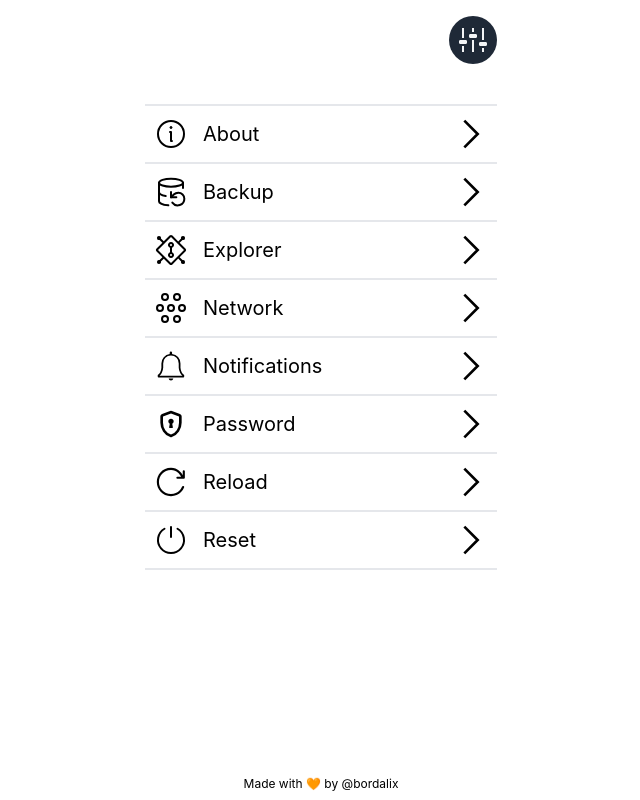
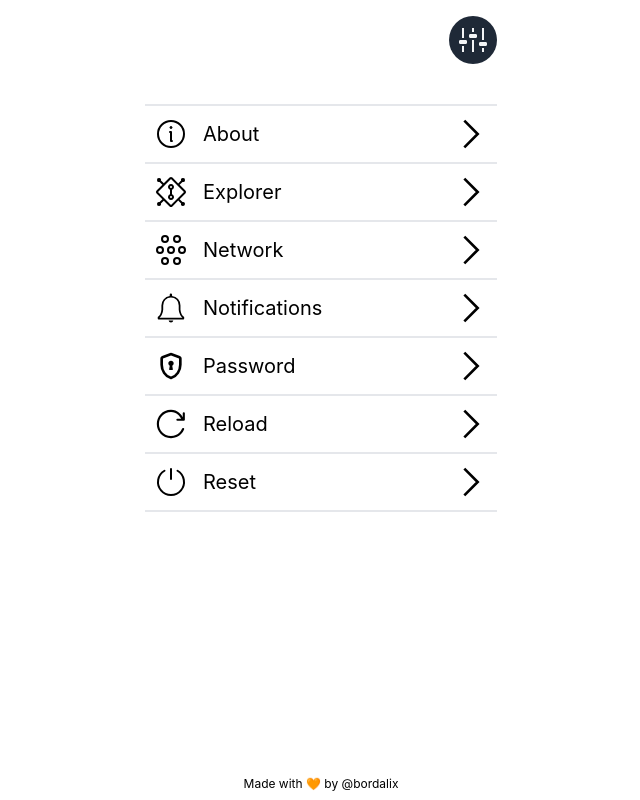
Before and after one commit to bordalix/helm-wallet, a React (Create React App) app: page / in a window 1280 px wide. Both pictures are taken after a click on the button 791 px from the left and 40 px from the top of the page. Shown: the whole page, without its empty margins (319-959 px from the left). Built offline with nearby package versions, Linux system fonts and the light colour scheme; no server answers; what bip32, slip77, ws-electrumx-client would draw is missing.

Commit message:
hide backup from settings if wallet not initialised

```diff
--- a/src/screens/Settings/Index.tsx
+++ b/src/screens/Settings/Index.tsx
@@ -89,7 +89,7 @@ export default function Settings() {
 
   const validOptions = (): Option[] => {
     if (wallet.initialized) return options
-    return options.filter((o) => o.option !== 'logout')
+    return options.filter((o) => o.option !== Options.Logout && o.option !== Options.Backup)
   }
 
   return (
```
